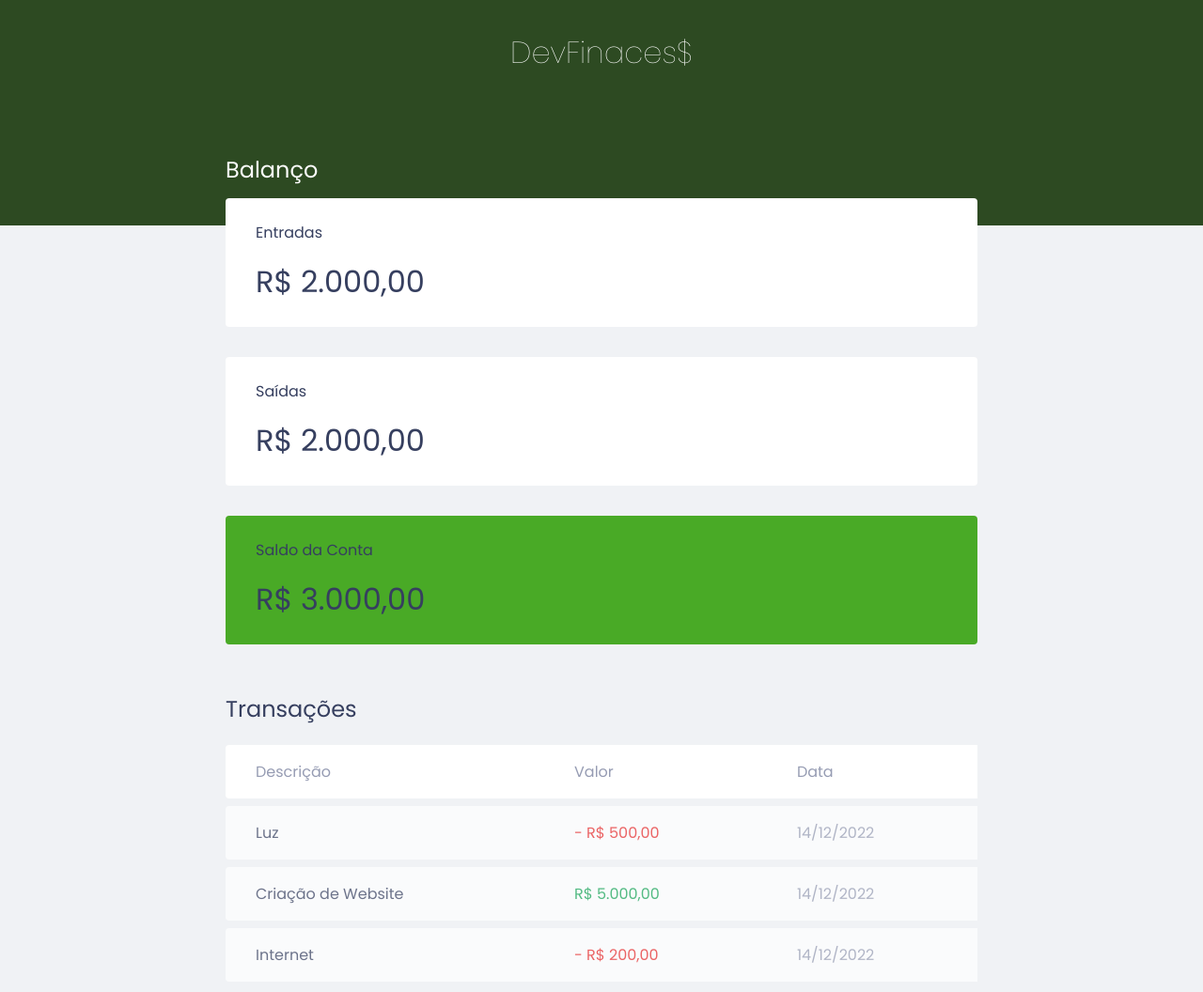
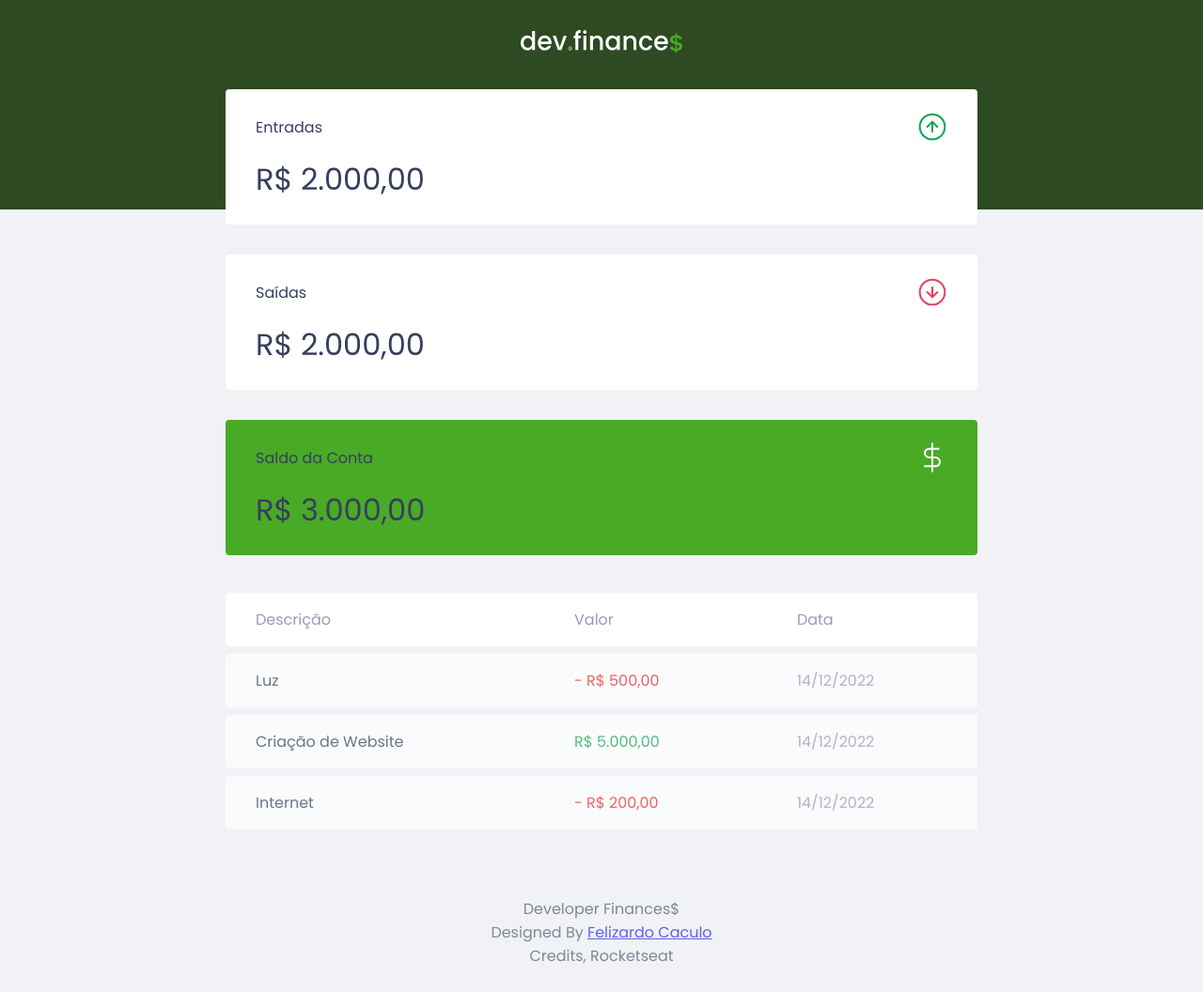
Before and after one commit to Portal-de-Cursos-Online-FC/Maratona-Developer-04, a plain HTML site: page index.html in a window 1280 px wide. Shown: the top 1056 px of the page at 94% size. Drawn offline with Linux system fonts and the light colour scheme.

Commit message:
Add images to card legends and styiling them

```diff
--- a/css/style.css
+++ b/css/style.css
@@ -12,6 +12,18 @@
 body {
     background: #f0f2f5;
     font-family: 'Poppins', sans-serif;
+}
+
+.sr-only {
+    position: absolute;
+    width: 1px;
+    height: 1px;
+    padding: 0;
+    margin: -1px;
+    overflow: hidden;
+    clip: rect(0, 0, 0, 0);
+    white-space: nowrap;
+    border-width: 0;
 }
 
 .container {
@@ -60,6 +72,9 @@ header h1 {
 .card h3 {
     font-weight: normal;
     font-size: 1rem;
+    display: flex;
+    align-items: center;
+    justify-content: space-between;
 }
 
 .card p {
--- a/index.html
+++ b/index.html
@@ -13,26 +13,35 @@
   </head>
   <body>
     <header>
-      <h1 id="logo">DevFinaces$</h1>
+      <img src="./images/logo.svg" alt="Logo">
     </header>
     <main class="container">
       <section id="balance">
-        <h2>Balanço</h2>
+        <h2 class="sr-only">Balanço</h2>
         <div class="card">
-            <h3 class="incomes">Entradas</h3>
+            <h3 class="incomes">
+              <span>Entradas</span>
+              <img src="./images/income.svg" alt="Imagem de Entradas">
+            </h3>
             <p>R$ 2.000,00</p>
         </div>
         <div class="card">
-            <h3 class="expenses">Saídas</h3>
+            <h3 class="expenses">
+              <span>Saídas</span>
+              <img src="./images/expense.svg" alt="Imagem de Saídas">
+            </h3>
             <p>R$ 2.000,00</p>
         </div>
         <div class="card account-balance">
-            <h3 class="account-balance">Saldo da Conta</h3>
+            <h3 class="account-balance">
+              <span>Saldo da Conta</span>
+              <img src="./images/total.svg" alt="">
+            </h3>
             <p>R$ 3.000,00</p>
         </div>
       </section>
       <section id="transactions">
-        <h2>Transações</h2>
+        <h2 class="sr-only">Transações</h2>
         <table id="data-table">
           <thead>
             <tr>
```
